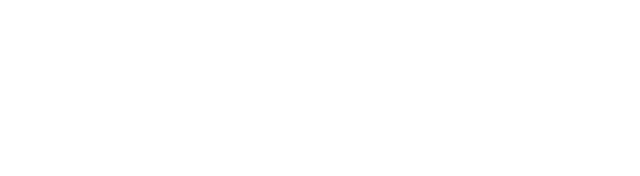
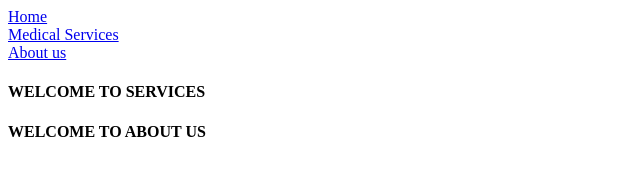
Before and after one commit to AxelCastilloZ/Clinic, a plain HTML site: page index.html in a window 1280 px wide. Shown: the whole page, without its empty margins (0-640 px from the left). Drawn offline with Linux system fonts and the light colour scheme.

Commit message:
structure

```diff
--- a/index.html
+++ b/index.html
@@ -6,6 +6,50 @@
     <title>Document</title>
 </head>
 <body>
+    <section id="container">
+
+<header>
+
+
+    <div id="headerContainer">
+        <nav>
+    <div id="home" class="service">
+        <a href="#">Home</a>
+
+    </div>
+    <div id="medicalServices" class="service">
+        <a href="#medical-container">Medical Services</a>
+    </div>
+    <div id="aboutUs" class="service">
+        <a href="#aboutUs-container">About us</a>
+    </div>
+    <div id="Agendar">
+
+    </div>
+        </nav>
+</div>
+
+</header>
+
+
+        <section id="body-container">
+            <section id="medical-container">
+                       <h1>WELCOME TO SERVICES</h1>
+            </section>
+            <section id="aboutUs-container">
+                <h1>WELCOME TO ABOUT US</h1>
+            </section>
+
+        </section>
+        <footer>
+
+
+        </footer>
+
+
+
+
+    </section>
 
 </body>
 </html>
```
